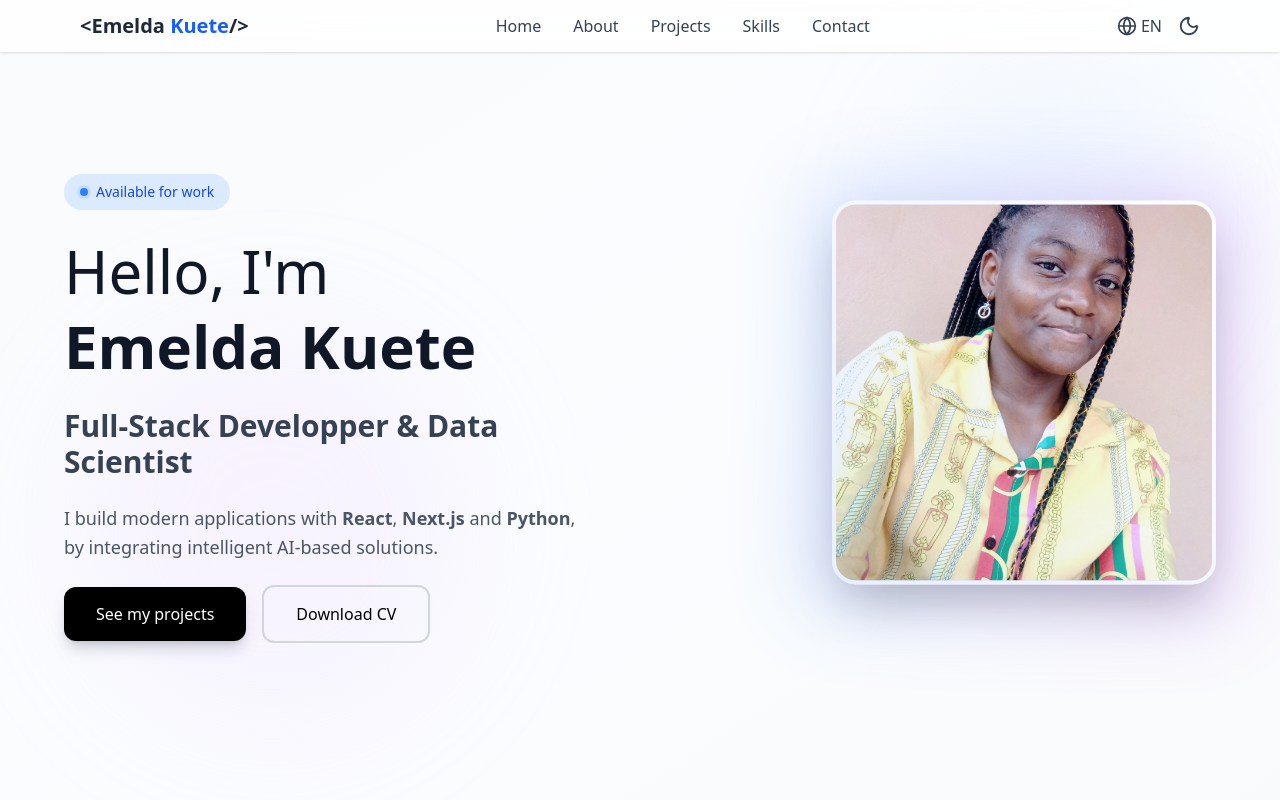
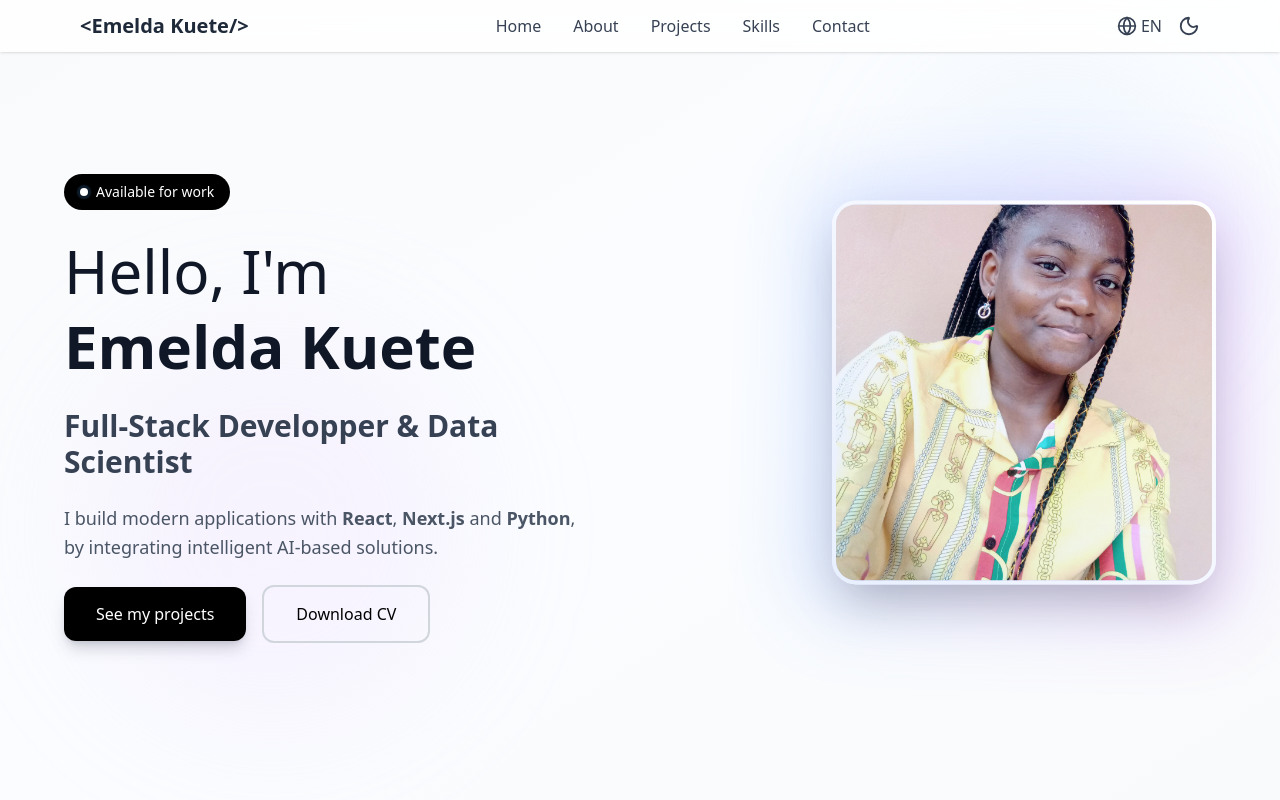
Before and after one commit to Migrice/portfolio, a Next.js app: page /en in a window 1280 px wide. Shown: the top 800 px of the page. Built offline with nearby package versions, Linux system fonts and the light colour scheme.

Commit message:
simple update

```diff
--- a/src/components/Hero.tsx
+++ b/src/components/Hero.tsx
@@ -24,14 +24,14 @@ const Hero = () => {
           transition={{ duration: 0.8 }}
         >
           <motion.div
-            className="inline-flex items-center gap-2  px-4 py-2 bg-blue-100 text-blue-700 rounded-full text-sm font-medium mb-6"
+            className="inline-flex items-center gap-2  px-4 py-2 bg-black text-white rounded-full text-sm font-medium mb-6"
             initial={{ opacity: 0, x: -20 }}
             animate={{ opacity: 1, x: 0 }}
             transition={{ delay: 0.1, duration: 0.6 }}
           >
             <span className="relative flex h-2 w-2">
               <span className="animate-ping absolute inline-flex h-full w-full rounded-full bg-blue-400 opacity-75" />
-              <span className="relative inline-flex rounded-full h-2 w-2 bg-blue-500" />
+              <span className="relative inline-flex rounded-full h-2 w-2 bg-white" />
             </span>
             {t("available_for_work")}
           </motion.div>
--- a/src/components/Navbar.tsx
+++ b/src/components/Navbar.tsx
@@ -76,7 +76,7 @@ const Navbar = () => {
           href="/"
           className="text-xl font-bold text-gray-800 dark:text-white"
         >
-          &lt;Emelda<span className="text-blue-600"> Kuete</span>/&gt;
+          &lt;Emelda Kuete/&gt;
         </Link>
 
         <ul className="hidden md:flex space-x-8">
```
